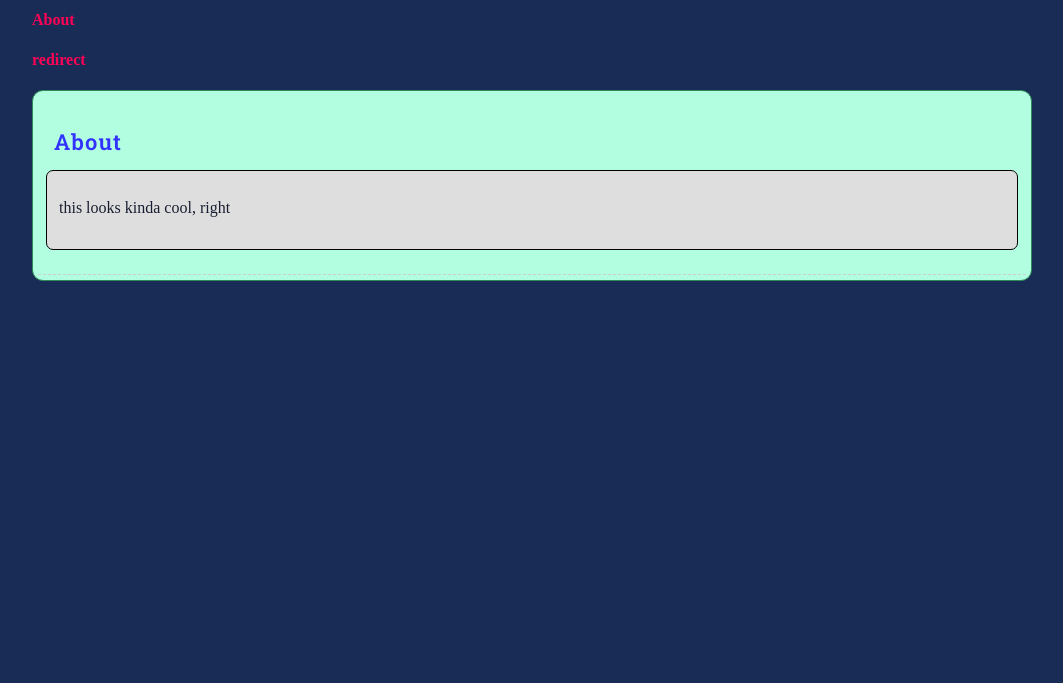
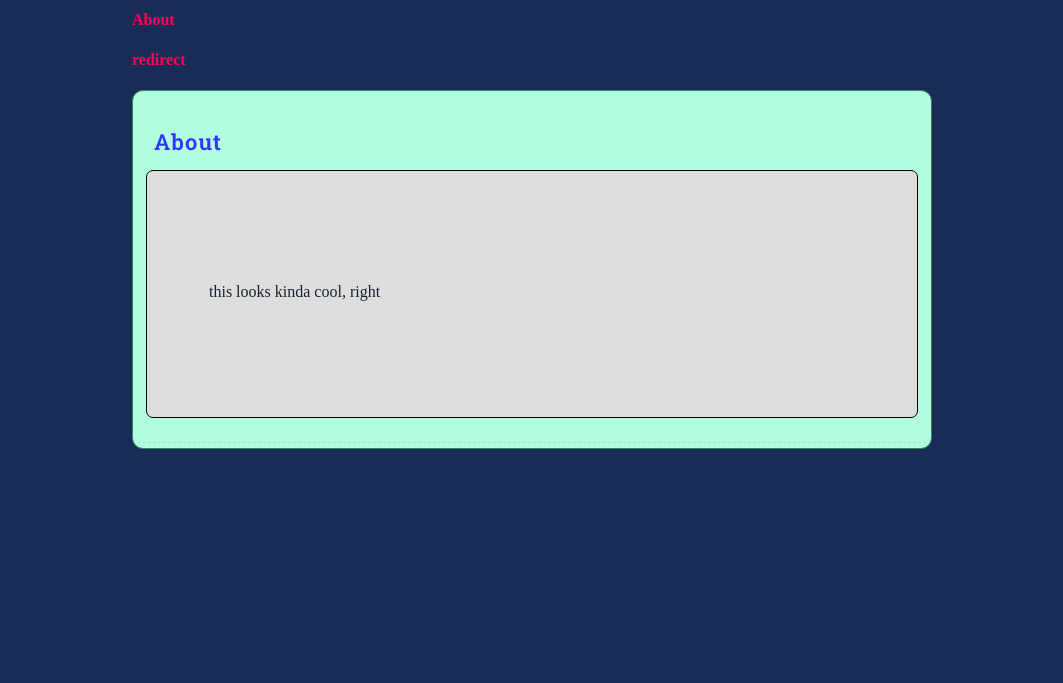
Before and after one commit to sliliyMiskates/sliliyMiskates.github.io, a plain HTML site: page index.html in a window 1280 px wide. Shown: the part 117-800 px from the top of the page, without its empty margins (108-1171 px from the left). Drawn offline with Linux system fonts and the light colour scheme; a web font is replaced by a local one.

Commit message:
Update styles.css

```diff
--- a/styles.css
+++ b/styles.css
@@ -23,12 +23,18 @@ OUT OF OR IN CONNECTION WITH THE SOFTWARE OR THE USE OR OTHER DEALINGS IN THE
 SOFTWARE.
 
 */
+p {
+  margin-top: 100px;
+  margin-bottom: 100px;
+  margin-right: 50px;
+  margin-left: 50px;
+}
 
 body {
   font-family: "Mate", serif;
   background-color: #192c55;
   color: #191f31;
-  max-width: 1000px; /* Don't overwhelm large displays */
+  max-width: 800px; /* Don't overwhelm large displays */
   margin: 0 auto;
   padding: 0;
   display: block;
```
